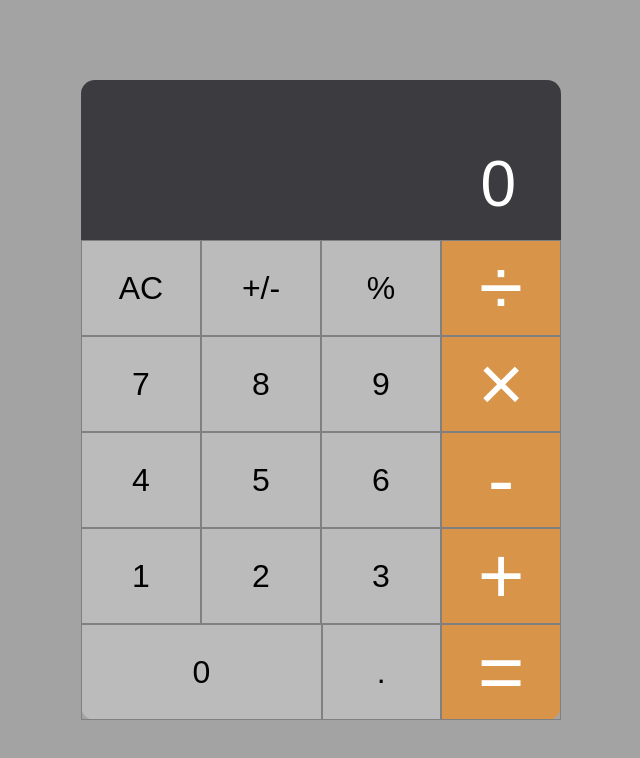
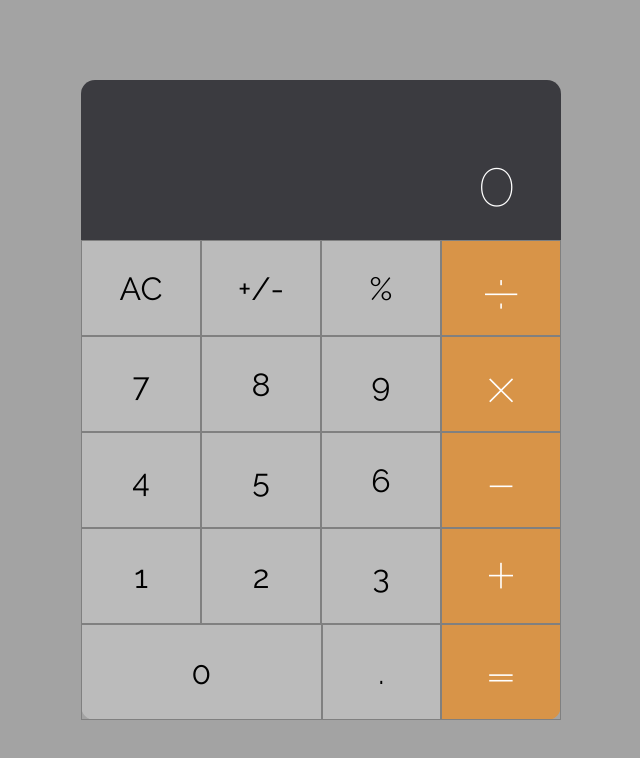
Before and after one commit to shogunsea/calculator, a website built with webpack: page src/view/index.html in a window 1280 px wide. Shown: the whole page, without its empty margins (319-959 px from the left). Built offline with nearby package versions, Linux system fonts and the light colour scheme; files whose address does not match are found by name.

Commit message:
add thinner fonts (#6)

```diff
--- a/src/assets/main.css
+++ b/src/assets/main.css
@@ -4,7 +4,7 @@
 
     body {
       font-size: 1em;
-      font-family: SANS-SERIF;
+      font-family: 'Raleway', sans-serif;
       margin: 0;
     }
 
@@ -90,6 +90,7 @@
     .operand {
       color: black;
       font-size: 2em;
+      font-weight: 400;
     }
 
     .val_dot {
--- a/src/view/index.html
+++ b/src/view/index.html
@@ -3,6 +3,7 @@
 <head>
   <title>Calculator widget</title>
   <meta name="viewport" content="width=device-width, initial-scale=1.0">
+  <link href="https://fonts.googleapis.com/css?family=Raleway:100,400" rel="stylesheet">
   <link rel="stylesheet" href="main.css">
 </head>
 <body>
--- a/tasks/start.js
+++ b/tasks/start.js
@@ -3,7 +3,7 @@
 const nodemon = require('gulp-nodemon');
 const gulp = require('gulp');
 const {green} = require('chalk');
-// const {execSync} = require('child_process');
+const {execSync} = require('child_process');
 
 const APP_NAME = 'calculator';
 
```
